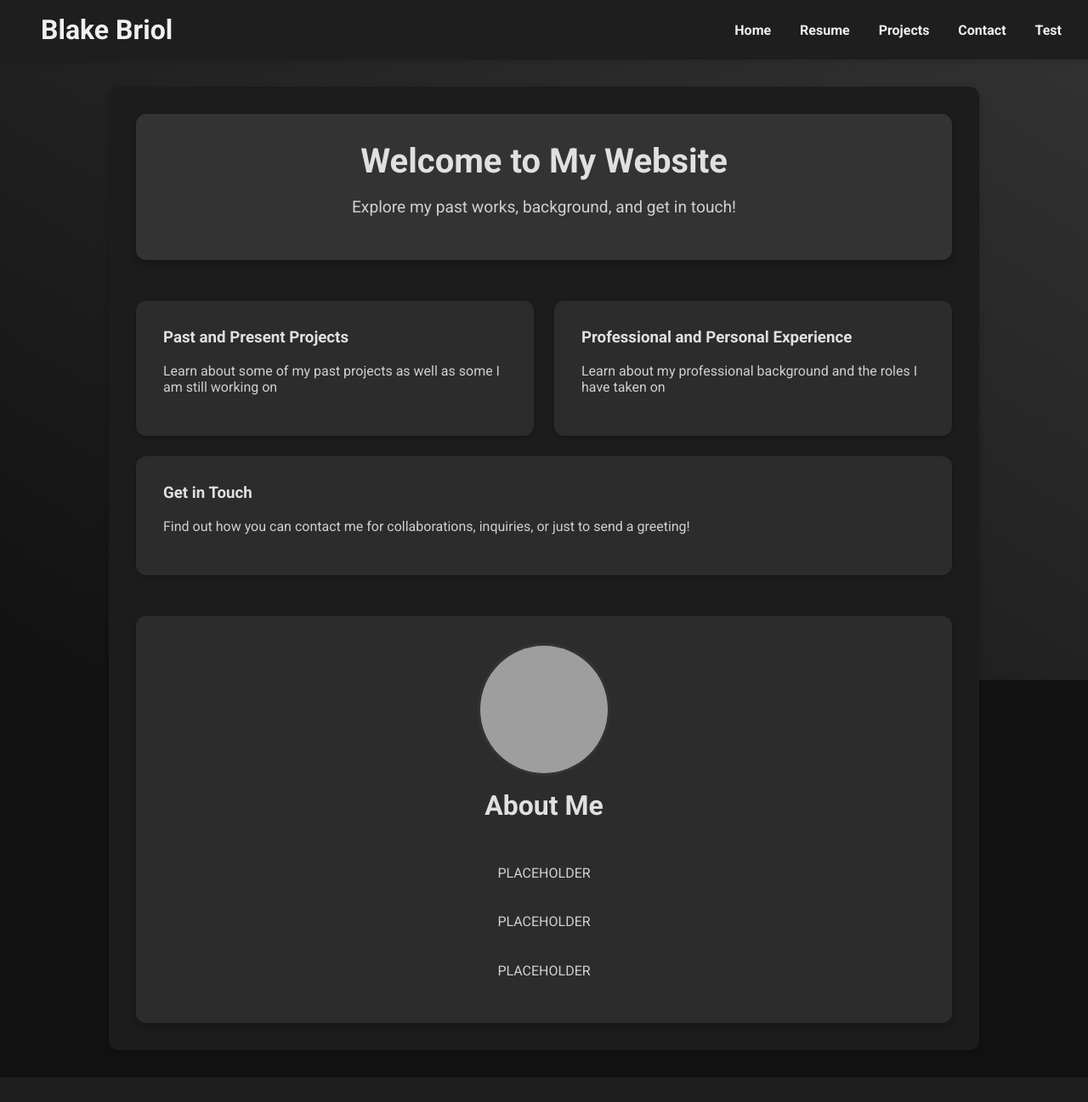
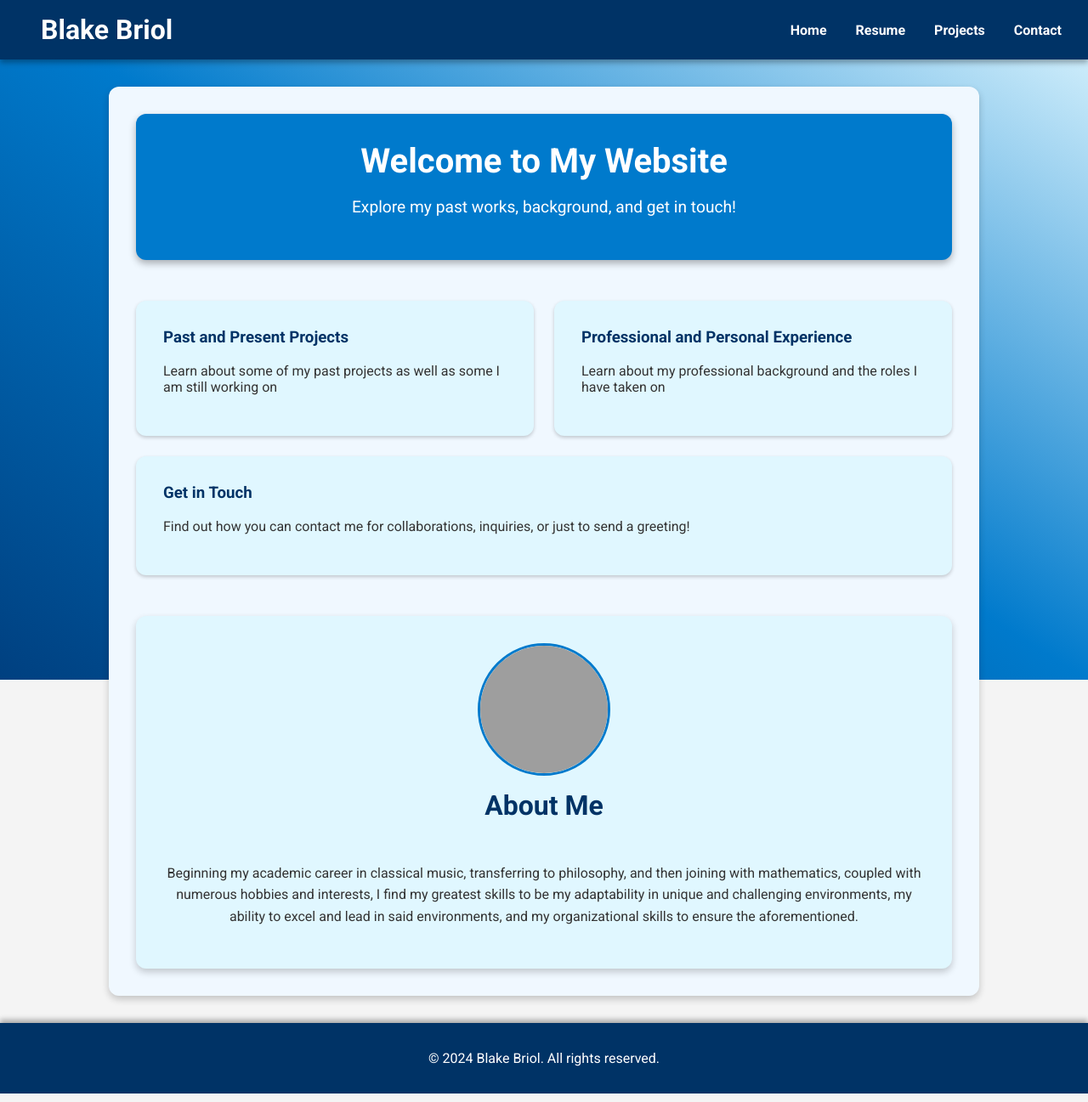
Before and after one commit to BlakeBriol/BlakeBriol.github.io, a plain HTML site: page test120529.html in a window 1280 px wide. Shown: the top 1297 px of the page at 85% size. Drawn offline with Linux system fonts and the light colour scheme; grey boxes are pictures that could not be loaded.

Commit message:
Update test120529.html

```diff
--- a/test120529.html
+++ b/test120529.html
@@ -7,11 +7,13 @@
     <meta name="keywords" content="Blake Briol, projects, resume, contact">
     <title>Home - Blake Briol</title>
     <link href="https://fonts.googleapis.com/css2?family=Roboto:wght@400;700&display=swap" rel="stylesheet">
+    <link rel="icon" href="favicon.ico" type="image/x-icon">
+
     <style>
         body {
             font-family: 'Roboto', sans-serif;
-            color: #f0f0f0;
-            background-color: #121212;
+            color: #333; /* Dark gray text for readability */
+            background-color: #f4f4f4; /* Light gray background */
             margin: 0;
             padding: 0;
             overflow-x: hidden; /* Prevent horizontal scroll due to the gradient */
@@ -25,17 +27,17 @@
             right: 0;
             width: 100vw;
             height: 100vh;
-            background: linear-gradient(to top right, #111, #333);
+            background: linear-gradient(to top right, #004080, #007acc, #e0f7ff); /* Dark to light blue gradient */
             z-index: -1; /* Place it behind all content */
             pointer-events: none; /* Ensure it doesn’t interfere with interactions */
         }
 
         header {
-            background-color: #1e1e1e;
-            color: #f0f0f0;
+            background-color: #003366; /* Dark blue background for header */
+            color: #ffffff; /* White text */
             padding: 1em;
             text-align: center;
-            box-shadow: 0 4px 6px rgba(0,0,0,0.1);
+            box-shadow: 0 4px 6px rgba(0,0,0,0.3);
             position: sticky;
             top: 0;
             z-index: 1000;
@@ -58,7 +60,7 @@
         }
 
         nav a {
-            color: #f0f0f0;
+            color: #ffffff; /* White links */
             text-decoration: none;
             margin: 0 15px;
             font-weight: 700;
@@ -68,32 +70,32 @@
         }
 
         nav a:hover {
-            color: #e0e0e0;
-            border-bottom: 2px solid #e0e0e0;
+            color: #e0e0e0; /* Slightly lighter white on hover */
+            border-bottom: 2px solid #e0e0e0; /* Border color on hover */
         }
 
         .container {
             width: 80%;
             margin: 2em auto;
             padding: 2em;
-            background-color: #1c1c1c;
+            background-color: #f0f8ff; /* Very light blue for container background */
             border-radius: 12px;
             box-shadow: 0 4px 8px rgba(0,0,0,0.2);
             box-sizing: border-box; /* Include padding in width */
         }
 
         footer {
-            background-color: #1e1e1e;
-            color: #f0f0f0;
+            background-color: #003366; /* Dark blue background for footer */
+            color: #ffffff; /* White text */
             text-align: center;
             padding: 1em 0;
             position: relative;
             width: 100%;
-            box-shadow: 0 -4px 6px rgba(0,0,0,0.1);
+            box-shadow: 0 -4px 6px rgba(0,0,0,0.3);
         }
 
         h1, h2, h3 {
-            color: #e0e0e0;
+            color: #003366; /* Dark blue headers */
             margin: 0 0 1em;
         }
 
@@ -101,7 +103,7 @@
             text-align: center;
             margin-bottom: 3em; /* Increase margin-bottom */
             padding: 2em;
-            background: #333;
+            background: #007acc; /* Medium blue background for hero section */
             border-radius: 12px;
             box-shadow: 0 4px 8px rgba(0,0,0,0.3);
         }
@@ -109,11 +111,12 @@
         .hero h2 {
             font-size: 2.5em;
             margin: 0;
+            color: #ffffff; /* White text in hero section */
         }
 
         .hero p {
             font-size: 1.2em;
-            color: #d0d0d0;
+            color: #ffffff; /* White text in hero section */
         }
 
         .feature {
@@ -124,7 +127,7 @@
         }
 
         .feature-card {
-            background: #2c2c2c;
+            background: #e0f7ff; /* Light blue background for feature cards */
             border-radius: 12px;
             padding: 2em;
             flex: 1 1 calc(33% - 1.5em);
@@ -139,14 +142,15 @@
 
         .feature-card h3 {
             margin: 0 0 1em;
+            color: #003366; /* Dark blue headings in feature cards */
         }
 
         .feature-card p {
-            color: #d0d0d0;
+            color: #333; /* Dark gray text for feature card paragraphs */
         }
 
         .about-me {
-            background-color: #2c2c2c;
+            background-color: #e0f7ff; /* Light blue for about me section */
             padding: 2em;
             border-radius: 12px;
             box-shadow: 0 4px 8px rgba(0,0,0,0.2);
@@ -163,16 +167,17 @@
             height: 150px;
             object-fit: cover;
             margin-bottom: 1em;
-            border: 3px solid #333;
+            border: 3px solid #007acc; /* Medium blue border for the image */
         }
 
         .about-me h2 {
             font-size: 2em;
             margin-bottom: 1em;
+            color: #003366; /* Dark blue text */
         }
 
         .about-me p {
-            color: #d0d0d0;
+            color: #333; /* Dark gray text */
             line-height: 1.6;
         }
     </style>
@@ -185,7 +190,6 @@
             <a href="resume.html">Resume</a>
             <a href="projects.html">Projects</a>
             <a href="contact.html">Contact</a>
-            <a href="test.html">Test</a>
         </nav>
     </header>
 
@@ -215,12 +219,9 @@
             <img src="HeadS.png" alt="Me!">
             <h2>About Me</h2>
             <p>
-               PLACEHOLDER
-            </p>
-            <p>
-               PLACEHOLDER
-            <p>
-               PLACEHOLDER
+               Beginning my academic career in classical music, transferring to philosophy, and then joining with mathematics, coupled with numerous hobbies and
+               interests, I find my greatest skills to be my adaptability in unique and challenging environments, my ability to excel and lead in said
+                environments, and my organizational skills to ensure the aforementioned.
             </p>
         </section>
     </div>
```
